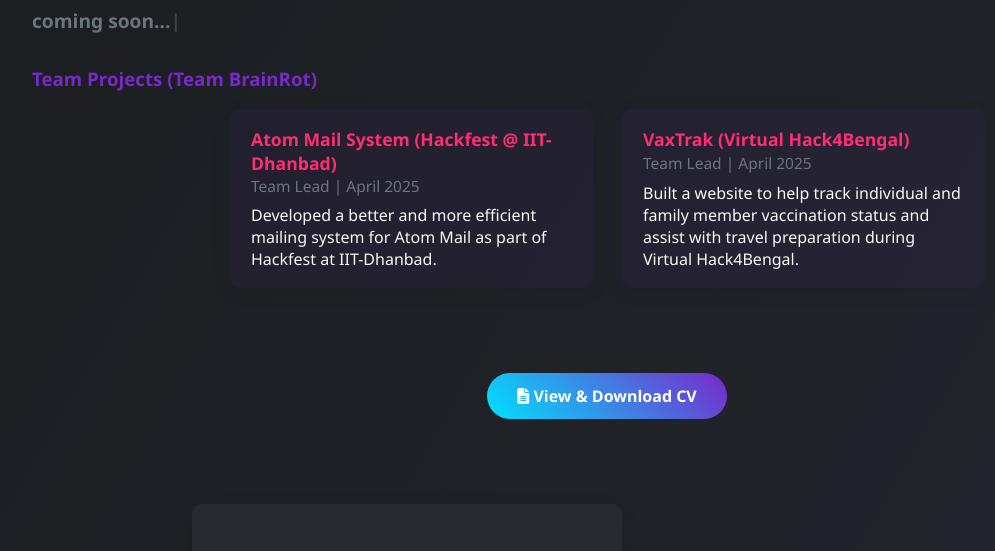
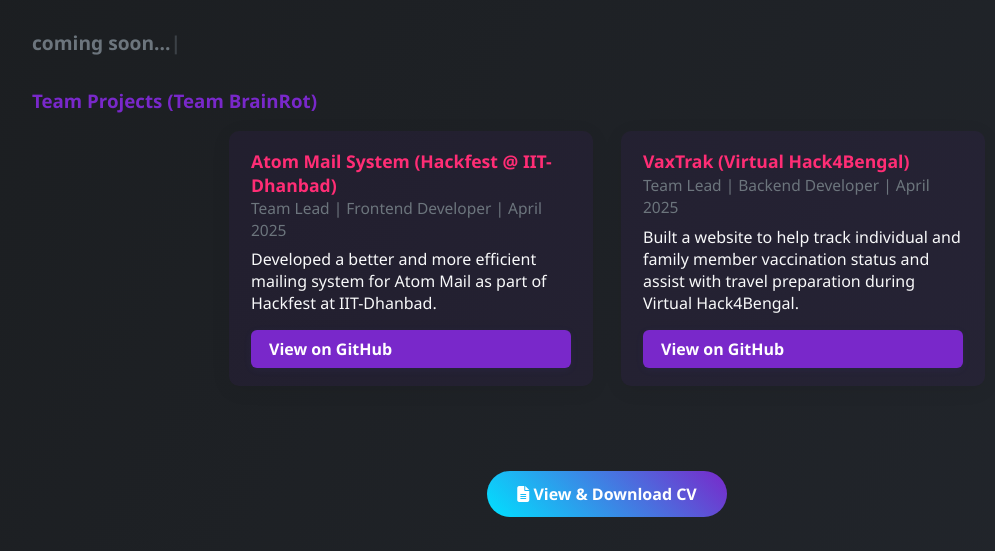
Before and after one commit to SubhamKojha/Portfolio_Subham-Kumar-Ojha, a plain HTML site: page New Portfolio/index.html in a window 1280 px wide. Shown: the part 1490-2041 px from the top of the page, without its empty margins (33-1028 px from the left). Drawn offline with Linux system fonts and the light colour scheme.

Commit message:
initial commit

```diff
--- a/New Portfolio/main_page_style.css
+++ b/New Portfolio/index.css
@@ -458,6 +458,25 @@
       100% { transform: translateY(-100vh);}
     }
 
+    .github-link {
+  display: inline-block;
+  margin-top: 16px;
+  padding: 8px 18px;
+  background: var(--secondary, #5865F2);
+  color: #fff;
+  border-radius: 6px;
+  text-decoration: none;
+  font-weight: 600;
+  transition: background 0.2s, box-shadow 0.2s;
+  box-shadow: 0 2px 8px rgba(88, 101, 242, 0.07);
+}
+.github-link:hover {
+  background: #404eed;
+  box-shadow: 0 4px 16px rgba(88, 101, 242, 0.15);
+  text-decoration: underline;
+}
+
+
     body.light .symbol { color: var(--secondary); opacity: 0.08;}
     body.light .circuit { background: linear-gradient(90deg, var(--secondary), transparent);}
     body.light .chip { background: linear-gradient(90deg, #7928ca 60%, #00e1ff 100%); border-color: #7928ca;}
--- a/New Portfolio/main_page_new.html
+++ b/New Portfolio/index.html
@@ -3,12 +3,9 @@
 <head>
   <meta charset="UTF-8">
   <meta name="viewport" content="width=device-width,initial-scale=1.0">
-  <title>Subham Kumar Ojha- Developer Portfolio</title>
+  <title>Subham Kumar Ojha - Portfolio</title>
   <link rel="stylesheet" href="https://cdnjs.cloudflare.com/ajax/libs/font-awesome/6.4.0/css/all.min.css">
-  <link rel="stylesheet" href="main_page_style.css">
-  <style>
-
-  </style>
+  <link rel="stylesheet" href="index.css">
 </head>
 <body>
   <div class="bg-animation" id="bg-animation"></div>
@@ -30,9 +27,9 @@
 
   <div class="container">
     <section class="hero">
-      <img src="yourphoto.png" alt="Profile Picture" class="profile-pic" id="profile-pic">
+      <img src="pic.jpg" alt="Profile Picture" class="profile-pic" id="profile-pic">
       <div class="hero-title">
-        <h1>Subham</h1>
+        <h1>Subham Kumar Ojha</h1>
         <p>Full Stack Developer | MERN | Open Source Enthusiast</p>
       </div>
     </section>
@@ -73,12 +70,12 @@
       <div class="hackathon-list">
         <div class="hackathon-card">
           <div class="hackathon-title">Hackfest @ IIT-Dhanbad</div>
-          <div class="hackathon-meta">Team Lead | April 2025</div>
+          <div class="hackathon-meta">Team Lead | Frontend Developer | April 2025</div>
           <div>Developed a better and more efficient mailing system for Atom Mail.</div>
         </div>
         <div class="hackathon-card">
           <div class="hackathon-title">Virtual Hack4Bengal</div>
-          <div class="hackathon-meta">Team Lead | April 2025</div>
+          <div class="hackathon-meta">Team Lead | Backend Developer | April 2025</div>
           <div>Built a website that will help track individual and family member's vaccination status and also prepare for travel.</div>
         </div>
       </div>
@@ -95,17 +92,30 @@
         <div class="project-list">
           <div class="project-card">
             <div class="project-title">Atom Mail System (Hackfest @ IIT-Dhanbad)</div>
-              <div class="project-meta">Team Lead | April 2025</div>
+            <div class="project-meta">Team Lead | Frontend Developer | April 2025</div>
             <div>Developed a better and more efficient mailing system for Atom Mail as part of Hackfest at IIT-Dhanbad.</div>
+            <a
+              href="https://github.com/BrainRot-GG/GoFloww_Atom_mail"
+              class="github-link"
+              target="_blank"
+              rel="noopener noreferrer"
+            >View on GitHub</a>
           </div>
           <div class="project-card">
             <div class="project-title">VaxTrak (Virtual Hack4Bengal)</div>
-              <div class="project-meta">Team Lead | April 2025</div>
+            <div class="project-meta">Team Lead | Backend Developer | April 2025</div>
             <div>Built a website to help track individual and family member vaccination status and assist with travel preparation during Virtual Hack4Bengal.</div>
+            <a
+              href="https://github.com/BrainRot-GG/VaxTrak"
+              class="github-link"
+              target="_blank"
+              rel="noopener noreferrer"
+            >View on GitHub</a>
           </div>
         </div>
       </div>
     </section>
+
 
 
     <div style="text-align:center;" id="cv">
@@ -146,7 +156,7 @@
     Made with &#x2764 by Subham
   </footer>
 
-  <script src="main_page_animation.js"></script>
+  <script src="index.js"></script>
 
 </body>
 </html>
```
Also changed, not shown: New Portfolio/cv.html (+1 -1 lines), New Portfolio/index.js (renamed from New Portfolio/main_page_animation.js), New Portfolio/pic.jpg (added). Lines whose indentation alone changed are shown as unchanged.
